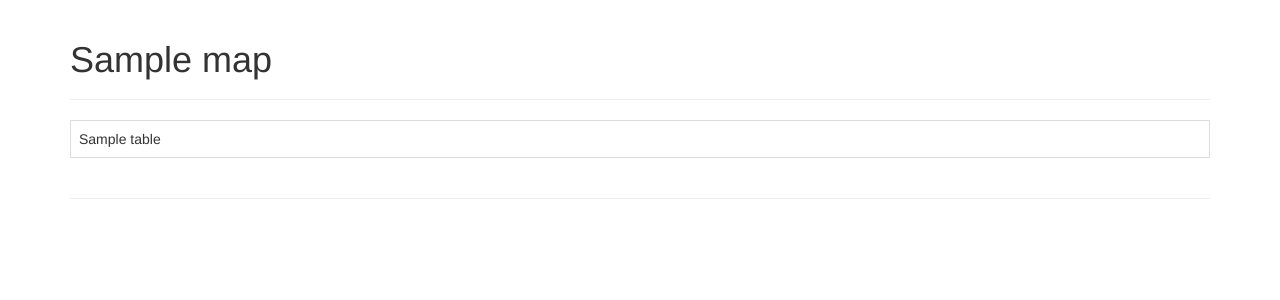
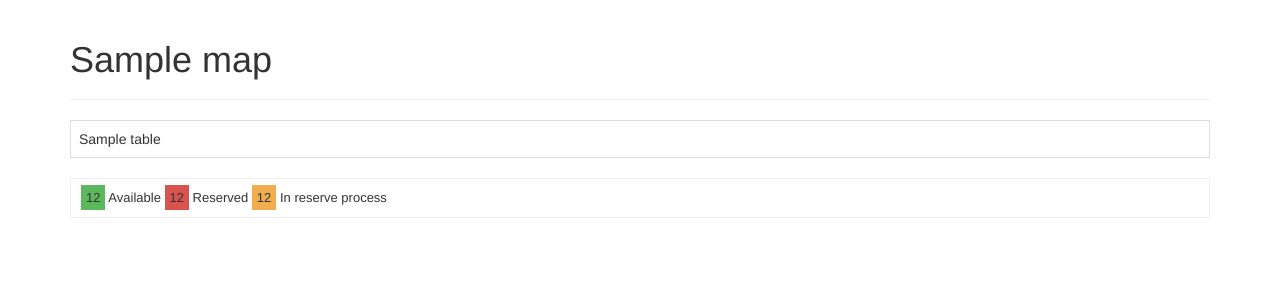
Before and after one commit to wadobo/congressus, a Django app: template congressus/tickets/templates/tickets/seats.html in a window 1280 px wide. Shown: the top 300 px of the page. Run offline with Django 3.2, Linux system fonts and the light colour scheme; the template is opened without the code that fills it: most values are stand-ins (such as "Sample title", 1, 10 or a date in 2020); some libraries are stand-ins or nearby versions.

Commit message:
Added legend to seat map

```diff
--- a/congressus/static/css/map.css
+++ b/congressus/static/css/map.css
@@ -13,8 +13,14 @@
 }
 
 .layout.l0 {
-    background-color: #ffa9a7;
+    background-color: #d9534f;
+    color: black;
     cursor: not-allowed;
+}
+
+.layout.l0 .label {
+    background-color: white;
+    color: black;
 }
 
 #display {
@@ -127,3 +133,25 @@ td.seat-selected {
 .loader-inner > div {
   background: black !important;
 }
+
+.legend {
+    padding: 5px;
+}
+
+.legend.seat-L {
+    background-color: #5cb85c;
+}
+
+.legend.seat-R {
+    background-color: #d9534f;
+}
+
+.legend.seat-H {
+    background-color: #f0ad4e;
+}
+
+#separator {
+    font-size: small;
+    border: 1px solid #eee;
+    padding: 10px;
+}
--- a/congressus/tickets/templates/tickets/map.html
+++ b/congressus/tickets/templates/tickets/map.html
@@ -26,7 +26,11 @@
     </table>
 </div>
 
-<hr id="separator"/>
+<div id="separator">
+    <span class="legend seat-L">12</span> {% trans "Available" %}
+    <span class="legend seat-R">12</span> {% trans "Reserved" %}
+    <span class="legend seat-H">12</span> {% trans "In reserve process" %}
+</div>
 
 {% for r in map.get_table %}
     {% for c in r %}
```
